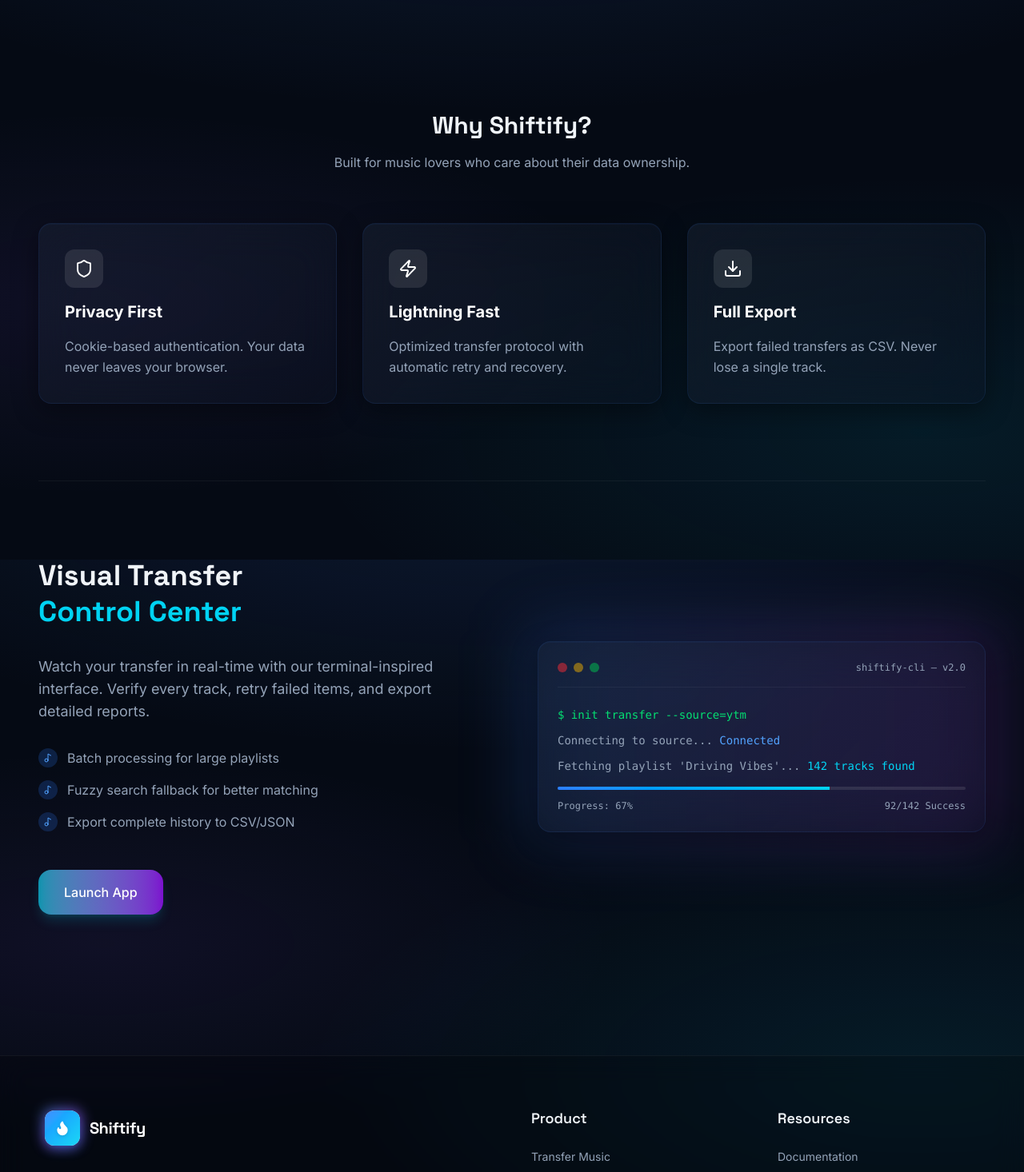
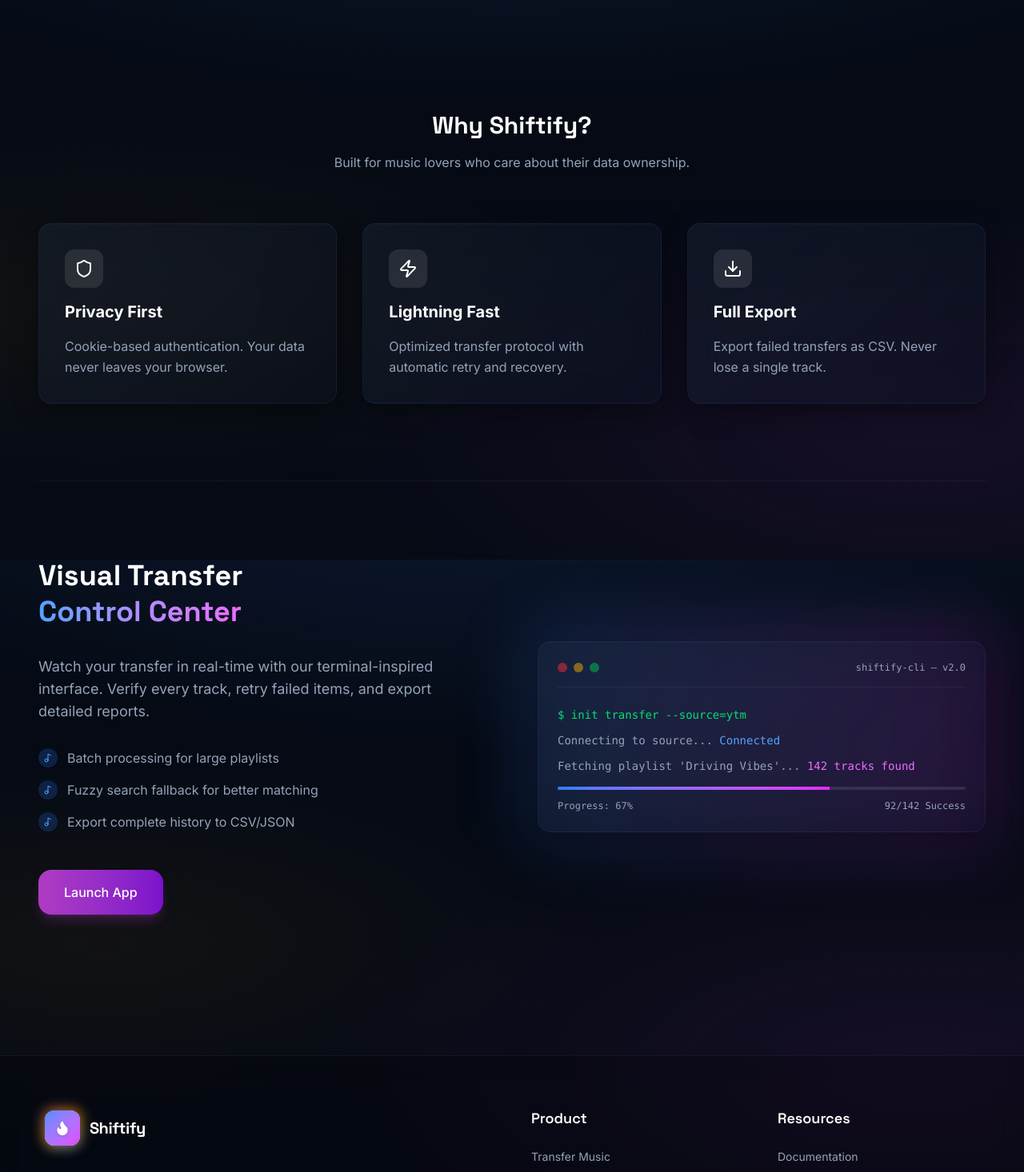
Before and after one commit to HuLaxx/Shiftify, a Next.js app: page / in a window 1280 px wide. Shown: the part 900-2366 px from the top of the page at 80% size. Built offline with nearby package versions, Linux system fonts and the light colour scheme.

Commit message:
Refine Blue Theme: Add Vibrant Fuchsia/Amber accents and gradients

```diff
--- a/src/app/globals.css
+++ b/src/app/globals.css
@@ -4,25 +4,25 @@
   --font-sans: var(--font-inter), system-ui, sans-serif;
   --font-display: var(--font-space-grotesk), system-ui, sans-serif;
 
-  /* Dark Theme Color Palette - Blue Dominant */
+  /* Dark Theme Color Palette - Blue Dominant with Vibrant Accents */
   --color-background: #050a14;
   --color-foreground: #f0f4f8;
 
   --color-primary: #3b82f6;
-  /* Blue-500 */
+  /* Blue-500 (Dominant) */
   --color-primary-foreground: #ffffff;
 
-  --color-secondary: #06b6d4;
-  /* Cyan-500 */
+  --color-secondary: #d946ef;
+  /* Fuchsia-500 (Vibrant Contrast) */
   --color-secondary-foreground: #ffffff;
 
-  --color-accent: #8b5cf6;
-  /* Violet-500 */
+  --color-accent: #f59e0b;
+  /* Amber-500 (Warm Highlight) */
   --color-muted: #111827;
   --color-muted-foreground: #94a3b8;
 
   --color-card: rgba(15, 23, 42, 0.4);
-  --color-border: rgba(59, 130, 246, 0.15);
+  --color-border: rgba(59, 130, 246, 0.2);
 
   /* Animation Keyframes */
   --animate-float: float 8s ease-in-out infinite;
@@ -124,21 +124,23 @@ html {
 body {
   background-color: var(--background);
   color: var(--foreground);
-  /* Blue dominant gradients */
+  /* Blue dominant with Fuchsia/Amber accents */
   background-image:
     radial-gradient(ellipse 80% 50% at 50% -20%, rgba(59, 130, 246, 0.15), transparent),
-    radial-gradient(ellipse 60% 40% at 90% 80%, rgba(6, 182, 212, 0.1), transparent),
-    radial-gradient(ellipse 50% 30% at 10% 60%, rgba(139, 92, 246, 0.08), transparent);
+    radial-gradient(ellipse 60% 40% at 90% 80%, rgba(217, 70, 239, 0.08), transparent),
+    /* Fuchsia */
+    radial-gradient(ellipse 50% 30% at 10% 60%, rgba(245, 158, 11, 0.05), transparent);
+  /* Amber */
   background-attachment: fixed;
 }
 
-/* Selection */
+/* ... selection ... */
 ::selection {
   background: rgba(59, 130, 246, 0.3);
   color: #fff;
 }
 
-/* Glassmorphism */
+/* ... glass classes ... */
 .glass {
   background: rgba(15, 23, 42, 0.3);
   backdrop-filter: blur(20px);
@@ -163,7 +165,7 @@ body {
     inset 0 1px 0 rgba(59, 130, 246, 0.1);
 }
 
-/* Glow Utilities - Updated for Blue */
+/* Glow Utilities - Updated for Blue/Fuchsia/Amber */
 .glow-sm {
   box-shadow: 0 0 20px rgba(59, 130, 246, 0.3);
 }
@@ -177,23 +179,23 @@ body {
 }
 
 .glow-accent {
-  box-shadow: 0 0 30px rgba(139, 92, 246, 0.4);
+  box-shadow: 0 0 30px rgba(245, 158, 11, 0.3);
 }
 
 .glow-secondary {
-  box-shadow: 0 0 30px rgba(6, 182, 212, 0.4);
+  box-shadow: 0 0 30px rgba(217, 70, 239, 0.3);
 }
 
-/* Text Gradients - Blue dominant */
+/* Text Gradients - Vibrant Mix */
 .text-gradient {
-  background: linear-gradient(135deg, #3b82f6 0%, #06b6d4 50%, #8b5cf6 100%);
+  background: linear-gradient(135deg, #3b82f6 0%, #d946ef 50%, #f59e0b 100%);
   -webkit-background-clip: text;
   -webkit-text-fill-color: transparent;
   background-clip: text;
 }
 
 .text-gradient-accent {
-  background: linear-gradient(135deg, #06b6d4 0%, #8b5cf6 100%);
+  background: linear-gradient(135deg, #d946ef 0%, #f59e0b 100%);
   -webkit-background-clip: text;
   -webkit-text-fill-color: transparent;
   background-clip: text;
@@ -201,7 +203,7 @@ body {
 
 /* Animated Gradient Background */
 .animated-gradient {
-  background: linear-gradient(-45deg, #3b82f6, #06b6d4, #8b5cf6, #3b82f6);
+  background: linear-gradient(-45deg, #3b82f6, #d946ef, #f59e0b, #3b82f6);
   background-size: 400% 400%;
   animation: gradient-shift 8s ease infinite;
 }
--- a/src/app/page.tsx
+++ b/src/app/page.tsx
@@ -32,19 +32,19 @@ const features = [
     icon: Shield,
     title: "Privacy First",
     description: "Cookie-based authentication. Your data never leaves your browser.",
-    gradient: "from-blue-500/20 to-cyan-500/5",
+    gradient: "from-blue-500/20 to-fuchsia-500/5",
   },
   {
     icon: Zap,
     title: "Lightning Fast",
     description: "Optimized transfer protocol with automatic retry and recovery.",
-    gradient: "from-cyan-500/20 to-purple-500/5",
+    gradient: "from-fuchsia-500/20 to-amber-500/5",
   },
   {
     icon: Download,
     title: "Full Export",
     description: "Export failed transfers as CSV. Never lose a single track.",
-    gradient: "from-purple-500/20 to-blue-500/5",
+    gradient: "from-amber-500/20 to-blue-500/5",
   },
 ];
 
@@ -73,7 +73,7 @@ export default function Home() {
         >
           {/* Badge */}
           <motion.div variants={item} className="flex justify-center mb-8">
-            <span className="inline-flex items-center gap-2 px-4 py-2 rounded-full glass text-sm font-medium text-cyan-400 border-cyan-500/20">
+            <span className="inline-flex items-center gap-2 px-4 py-2 rounded-full glass text-sm font-medium text-blue-400 border-blue-500/20 shadow-lg shadow-blue-500/10">
               <Shield className="w-4 h-4" />
               Privacy-First Music Transfer
             </span>
@@ -83,7 +83,7 @@ export default function Home() {
           <motion.div variants={item} className="space-y-4">
             <h1 className="text-5xl md:text-7xl font-display font-bold tracking-tight text-white leading-tight">
               Move your music <br />
-              <span className="text-transparent bg-clip-text bg-gradient-to-r from-blue-400 via-cyan-400 to-purple-500 animate-gradient">
+              <span className="text-transparent bg-clip-text bg-gradient-to-r from-blue-400 via-fuchsia-400 to-amber-400 animate-gradient">
                 without limits
               </span>
             </h1>
@@ -123,7 +123,7 @@ export default function Home() {
       {/* Feature Preview Section */}
       <section className="py-24 relative">
         <div className="text-center mb-16 space-y-4">
-          <h2 className="text-3xl font-display font-bold">Why Shiftify?</h2>
+          <h2 className="text-3xl font-display font-bold text-white">Why Shiftify?</h2>
           <p className="text-muted-foreground max-w-2xl mx-auto">
             Built for music lovers who care about their data ownership.
           </p>
@@ -165,9 +165,9 @@ export default function Home() {
             viewport={{ once: true }}
             className="space-y-8"
           >
-            <h2 className="text-4xl font-display font-bold leading-tight">
+            <h2 className="text-4xl font-display font-bold leading-tight text-white">
               Visual Transfer <br />
-              <span className="text-cyan-400">Control Center</span>
+              <span className="text-transparent bg-clip-text bg-gradient-to-r from-blue-400 to-fuchsia-400">Control Center</span>
             </h2>
             <p className="text-lg text-muted-foreground">
               Watch your transfer in real-time with our terminal-inspired interface. Verify every track, retry failed items, and export detailed reports.
@@ -199,7 +199,7 @@ export default function Home() {
             viewport={{ once: true }}
             className="relative"
           >
-            <div className="absolute -inset-4 bg-gradient-to-r from-blue-500/20 to-purple-500/20 blur-2xl rounded-3xl" />
+            <div className="absolute -inset-4 bg-gradient-to-r from-blue-500/20 to-fuchsia-500/20 blur-2xl rounded-3xl" />
             <Card variant="glow" className="relative p-6 bg-black/40 backdrop-blur-xl border-white/10">
               {/* Mock UI */}
               <div className="flex items-center justify-between mb-6 pb-4 border-b border-white/5">
@@ -213,9 +213,9 @@ export default function Home() {
               <div className="space-y-3 font-mono text-sm">
                 <div className="text-green-400">$ init transfer --source=ytm</div>
                 <div className="text-muted-foreground">Connecting to source... <span className="text-blue-400">Connected</span></div>
-                <div className="text-muted-foreground">Fetching playlist 'Driving Vibes'... <span className="text-cyan-400">142 tracks found</span></div>
+                <div className="text-muted-foreground">Fetching playlist 'Driving Vibes'... <span className="text-fuchsia-400">142 tracks found</span></div>
                 <div className="h-1 w-full bg-white/10 rounded-full overflow-hidden mt-4">
-                  <div className="h-full w-2/3 bg-gradient-to-r from-blue-500 to-cyan-400" />
+                  <div className="h-full w-2/3 bg-gradient-to-r from-blue-500 to-fuchsia-500" />
                 </div>
                 <div className="flex justify-between text-xs text-muted-foreground mt-1">
                   <span>Progress: 67%</span>
--- a/src/components/AnimatedLogo.tsx
+++ b/src/components/AnimatedLogo.tsx
@@ -16,32 +16,32 @@ export default function AnimatedLogo({ size = "md" }: { size?: "sm" | "md" | "lg
         <Link href="/" className="flex items-center gap-3 group px-2 py-1">
             {/* Animated gradient border container */}
             <div className="relative">
-                {/* Rotating gradient ring */}
+                {/* Rotating gradient ring - Vibrant Mix */}
                 <div
                     className={`absolute -inset-0.5 rounded-xl opacity-75 blur-sm group-hover:opacity-100 transition-opacity`}
                     style={{
-                        background: "linear-gradient(135deg, #3b82f6, #06b6d4, #8b5cf6, #3b82f6)",
+                        background: "linear-gradient(135deg, #3b82f6, #d946ef, #f59e0b, #3b82f6)",
                         backgroundSize: "300% 300%",
                         animation: "gradient-shift 4s ease infinite, spin-slow 8s linear infinite",
                     }}
                 />
 
-                {/* Inner logo container - White & Blue dominant */}
+                {/* Inner logo container */}
                 <div
                     className={`relative ${s.box} rounded-xl bg-white flex items-center justify-center shadow-lg shadow-primary/20 group-hover:shadow-xl group-hover:shadow-primary/40 transition-all overflow-hidden`}
                 >
-                    {/* Inner gradient fill for the "orange" part request -> now blue gradient */}
+                    {/* Inner gradient fill - Blue to Fuchsia */}
                     <div
-                        className="absolute inset-0 bg-gradient-to-br from-blue-500 to-cyan-400 opacity-90"
+                        className="absolute inset-0 bg-gradient-to-br from-blue-500 to-fuchsia-500 opacity-90"
                         style={{
-                            clipPath: "polygon(0 0, 100% 0, 100% 100%, 0% 100%)" // Full fill but can be shaped
+                            clipPath: "polygon(0 0, 100% 0, 100% 100%, 0% 100%)"
                         }}
                     />
 
                     {/* Icon */}
                     <Flame className={`relative z-10 ${s.icon} text-white fill-current drop-shadow-sm`} />
 
-                    {/* Hover flame animation inside */}
+                    {/* Hover flame animation inside - Warm Amber/Red */}
                     <div
                         className="absolute inset-0 bg-gradient-to-t from-orange-500 via-red-500 to-yellow-400 opacity-0 group-hover:opacity-100 transition-opacity duration-500"
                         style={{
@@ -54,7 +54,7 @@ export default function AnimatedLogo({ size = "md" }: { size?: "sm" | "md" | "lg
 
             {/* Text with hover effect */}
             <span
-                className={`font-display font-bold ${s.text} tracking-tight text-white group-hover:text-transparent group-hover:bg-clip-text group-hover:bg-gradient-to-r group-hover:from-orange-400 group-hover:via-red-500 group-hover:to-yellow-500 transition-all duration-300`}
+                className={`font-display font-bold ${s.text} tracking-tight text-white group-hover:text-transparent group-hover:bg-clip-text group-hover:bg-gradient-to-r group-hover:from-fuchsia-500 group-hover:via-orange-500 group-hover:to-blue-500 transition-all duration-300`}
             >
                 Shiftify
             </span>
--- a/src/components/PageLayout.tsx
+++ b/src/components/PageLayout.tsx
@@ -24,8 +24,8 @@ export default function PageLayout({
     children,
     showOrbs = true,
     orbConfig = [
-        { color: "primary", position: "top-[-20%] right-[-10%]", size: "lg" },
-        { color: "secondary", position: "bottom-[10%] left-[-10%]", size: "md" },
+        { color: "primary", position: "top-[-20%] right-[-10%]", size: "lg" }, // Blue
+        { color: "secondary", position: "bottom-[10%] left-[-10%]", size: "md" }, // Fuchsia
     ]
 }: PageLayoutProps) {
     const pathname = usePathname();
@@ -74,7 +74,7 @@ export default function PageLayout({
                         <Link
                             href="https://github.com/HuLaxx/Shiftify"
                             target="_blank"
-                            className="px-4 py-2 text-sm font-medium text-white bg-primary rounded-full hover:bg-primary/90 transition-all shadow-lg shadow-primary/20 flex items-center gap-2"
+                            className="px-4 py-2 text-sm font-medium text-white bg-primary rounded-full hover:bg-blue-600 transition-all shadow-lg shadow-primary/20 flex items-center gap-2"
                         >
                             <Github className="w-4 h-4" />
                             <span className="hidden sm:inline">Star</span>
@@ -113,7 +113,7 @@ export default function PageLayout({
 
                         {/* Links Column */}
                         <div>
-                            <h3 className="font-display font-semibold text-lg mb-6">Product</h3>
+                            <h3 className="font-display font-semibold text-lg mb-6 text-white">Product</h3>
                             <ul className="space-y-4 text-sm text-muted-foreground">
                                 <li><Link href="/transfer" className="hover:text-primary transition-colors">Transfer Music</Link></li>
                                 <li><Link href="/import" className="hover:text-primary transition-colors">Import Playlist</Link></li>
@@ -124,7 +124,7 @@ export default function PageLayout({
 
                         {/* Legal/Info Column */}
                         <div>
-                            <h3 className="font-display font-semibold text-lg mb-6">Resources</h3>
+                            <h3 className="font-display font-semibold text-lg mb-6 text-white">Resources</h3>
                             <ul className="space-y-4 text-sm text-muted-foreground">
                                 <li><Link href="#" className="hover:text-primary transition-colors">Documentation</Link></li>
                                 <li><Link href="#" className="hover:text-primary transition-colors">Privacy Guide</Link></li>
```
